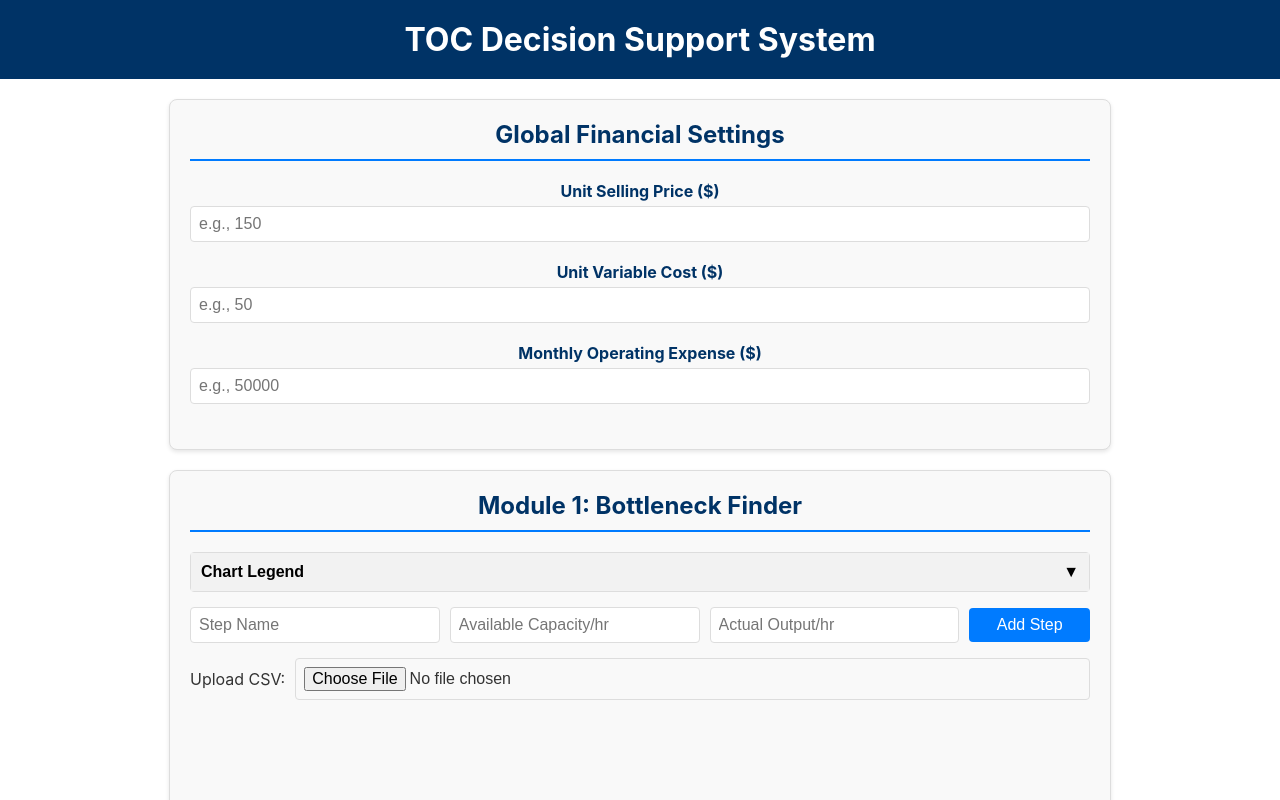
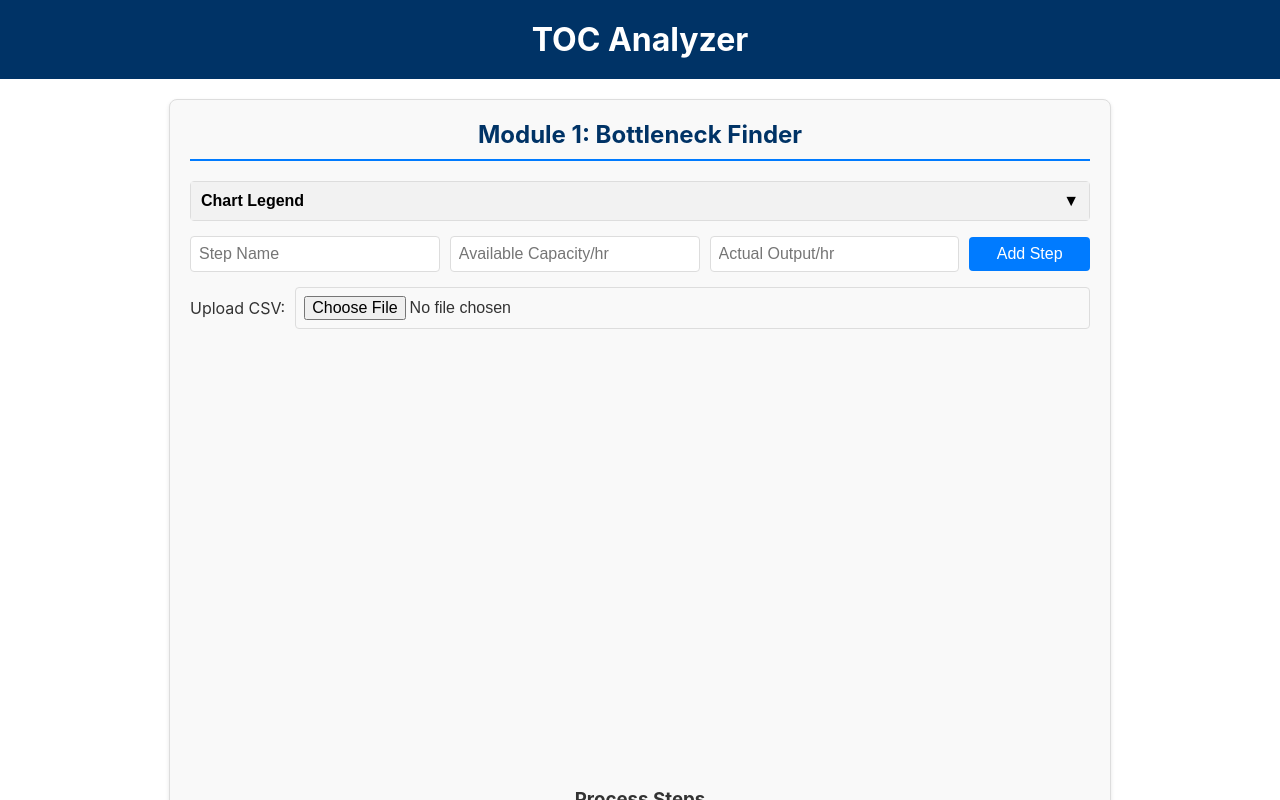
Before and after one commit to ymohammedsaif2005-hue/toc-analyzer, a React (Vite) app: page / in a window 1280 px wide. Shown: the top 800 px of the page. Built offline with nearby package versions, Linux system fonts and the light colour scheme.

Commit message:
Refactor: Revert to stable bottleneck logic and DBR scheduler

```diff
--- a/src/App.jsx
+++ b/src/App.jsx
@@ -1,28 +1,19 @@
 import React, { useState } from 'react';
 import BottleneckFinder from './components/BottleneckFinder';
 import DBRScheduler from './components/DBRScheduler';
-import GlobalFinancialSettings from './components/GlobalFinancialSettings';
-import BusinessImpactDashboard from './components/BusinessImpactDashboard';
 import './App.css';
 
 function App() {
   const [bottleneck, setBottleneck] = useState(null);
-  const [financialSettings, setFinancialSettings] = useState({
-    unitSellingPrice: '',
-    unitVariableCost: '',
-    monthlyOperatingExpense: '',
-  });
 
   return (
     <div className="App">
       <header className="App-header">
-        <h1>TOC Decision Support System</h1>
+        <h1>TOC Analyzer</h1>
       </header>
       <main>
-        <GlobalFinancialSettings settings={financialSettings} onSettingsChange={setFinancialSettings} />
         <BottleneckFinder setBottleneck={setBottleneck} />
         <DBRScheduler bottleneck={bottleneck} />
-        <BusinessImpactDashboard bottleneck={bottleneck} financialSettings={financialSettings} />
       </main>
     </div>
   );
--- a/src/components/BusinessImpactDashboard.jsx
+++ /dev/null
@@ -1,48 +0,0 @@
-import React from 'react';
-
-const BusinessImpactDashboard = ({ bottleneck, financialSettings }) => {
-  if (!bottleneck || !financialSettings) {
-    return null;
-  }
-
-  const { unitSellingPrice, unitVariableCost, monthlyOperatingExpense } = financialSettings;
-  const bottleneckOutput = bottleneck.output;
-  const hoursInMonth = 720;
-
-  const throughput = (unitSellingPrice - unitVariableCost) * bottleneckOutput * hoursInMonth;
-  const netProfit = throughput - monthlyOperatingExpense;
-  const productivity = monthlyOperatingExpense > 0 ? throughput / monthlyOperatingExpense : 0;
-
-  const formatCurrency = (value) => {
-    return new Intl.NumberFormat('en-US', {
-      style: 'currency',
-      currency: 'USD',
-      minimumFractionDigits: 2,
-      maximumFractionDigits: 2,
-    }).format(value);
-  };
-
-  return (
-    <div className="module">
-      <h2>Business Impact Dashboard</h2>
-      <div className="dashboard-metrics">
-        <div className="metric">
-          <span className="metric-label">Current Drum Pace:</span>
-          <span className="metric-value">{bottleneckOutput.toFixed(2)} units/hr</span>
-        </div>
-        <div className="metric">
-          <span className="metric-label">Monthly Net Profit:</span>
-          <span className={`metric-value ${netProfit >= 0 ? 'profit' : 'loss'}`}>
-            {formatCurrency(netProfit)}
-          </span>
-        </div>
-        <div className="metric">
-          <span className="metric-label">Productivity Ratio:</span>
-          <span className="metric-value">{productivity.toFixed(2)}</span>
-        </div>
-      </div>
-    </div>
-  );
-};
-
-export default BusinessImpactDashboard;
--- a/src/components/GlobalFinancialSettings.jsx
+++ /dev/null
@@ -1,51 +0,0 @@
-import React from 'react';
-
-const GlobalFinancialSettings = ({ settings, onSettingsChange }) => {
-  const handleInputChange = (e) => {
-    const { name, value } = e.target;
-    onSettingsChange({ ...settings, [name]: parseFloat(value) || 0 });
-  };
-
-  return (
-    <div className="module">
-      <h2>Global Financial Settings</h2>
-      <div className="input-group vertical-inputs">
-        <div>
-          <label htmlFor="unitSellingPrice">Unit Selling Price ($)</label>
-          <input
-            id="unitSellingPrice"
-            type="number"
-            name="unitSellingPrice"
-            placeholder="e.g., 150"
-            value={settings.unitSellingPrice}
-            onChange={handleInputChange}
-          />
-        </div>
-        <div>
-          <label htmlFor="unitVariableCost">Unit Variable Cost ($)</label>
-          <input
-            id="unitVariableCost"
-            type="number"
-            name="unitVariableCost"
-            placeholder="e.g., 50"
-            value={settings.unitVariableCost}
-            onChange={handleInputChange}
-          />
-        </div>
-        <div>
-          <label htmlFor="monthlyOperatingExpense">Monthly Operating Expense ($)</label>
-          <input
-            id="monthlyOperatingExpense"
-            type="number"
-            name="monthlyOperatingExpense"
-            placeholder="e.g., 50000"
-            value={settings.monthlyOperatingExpense}
-            onChange={handleInputChange}
-          />
-        </div>
-      </div>
-    </div>
-  );
-};
-
-export default GlobalFinancialSettings;
```
